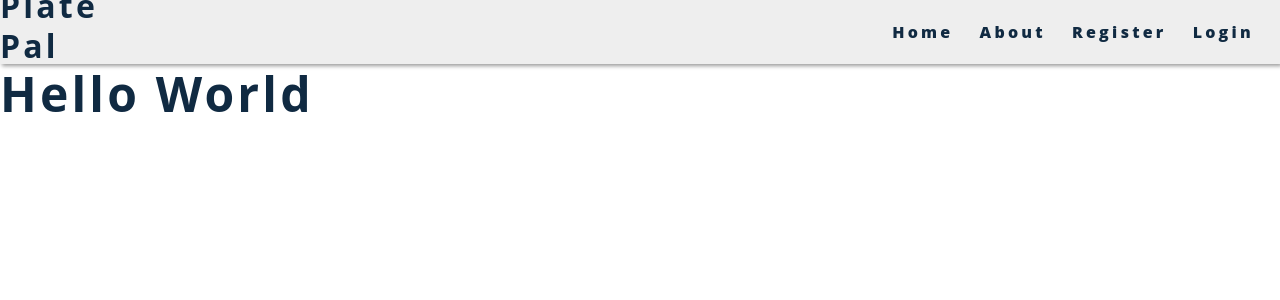
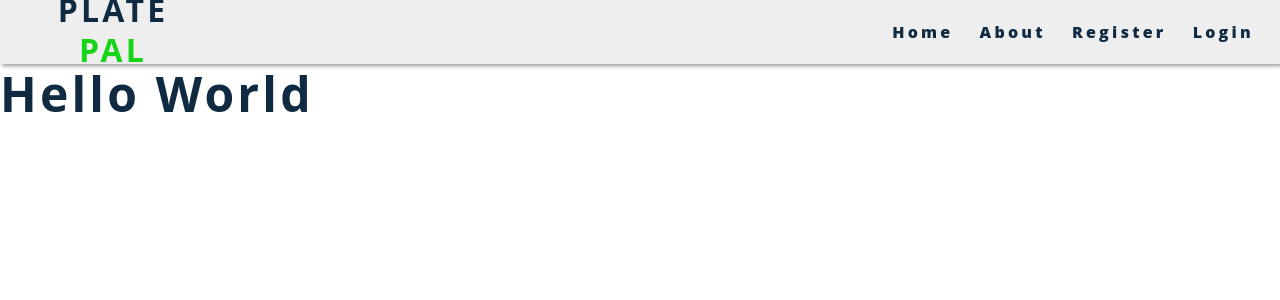
Before and after one commit to Mark-Halstead/Food-App-Final-Project, a React (Vite) app in the folder client/: page / in a window 1280 px wide. Shown: the top 300 px of the page. Built offline with nearby package versions, Linux system fonts and the light colour scheme.

Commit message:
decided on specific green color

```diff
--- a/client/src/index.css
+++ b/client/src/index.css
@@ -88,7 +88,7 @@ p {
   border: none;
   outline: none;
   font-size: 1.5rem;
-  color: hsl(206, 100%, 76%);
+  color: #00FF00;
   cursor: pointer;
   transition: all 0.2s linear;
 }
@@ -108,7 +108,7 @@ p {
 }
 .nav-link:hover {
   padding: 0;
-  color: hsl(206, 100%, 76%);
+  color: #18d418;
   background: transparent;
 }
 
@@ -116,4 +116,19 @@ p {
   height: auto;
   display: flex;
 }
+
+#landing-logo {
+  margin-top: 0.5rem;
+  margin-left: 1.5rem;
+}
+
+.section-title {
+  text-align: center;
+}
+.section-title h2 {
+  text-transform: uppercase;
+}
+.section-title span {
+  color: #18d418;
+}
 /*//////////////// NAVBAR CSS END //////////////////*/
```
